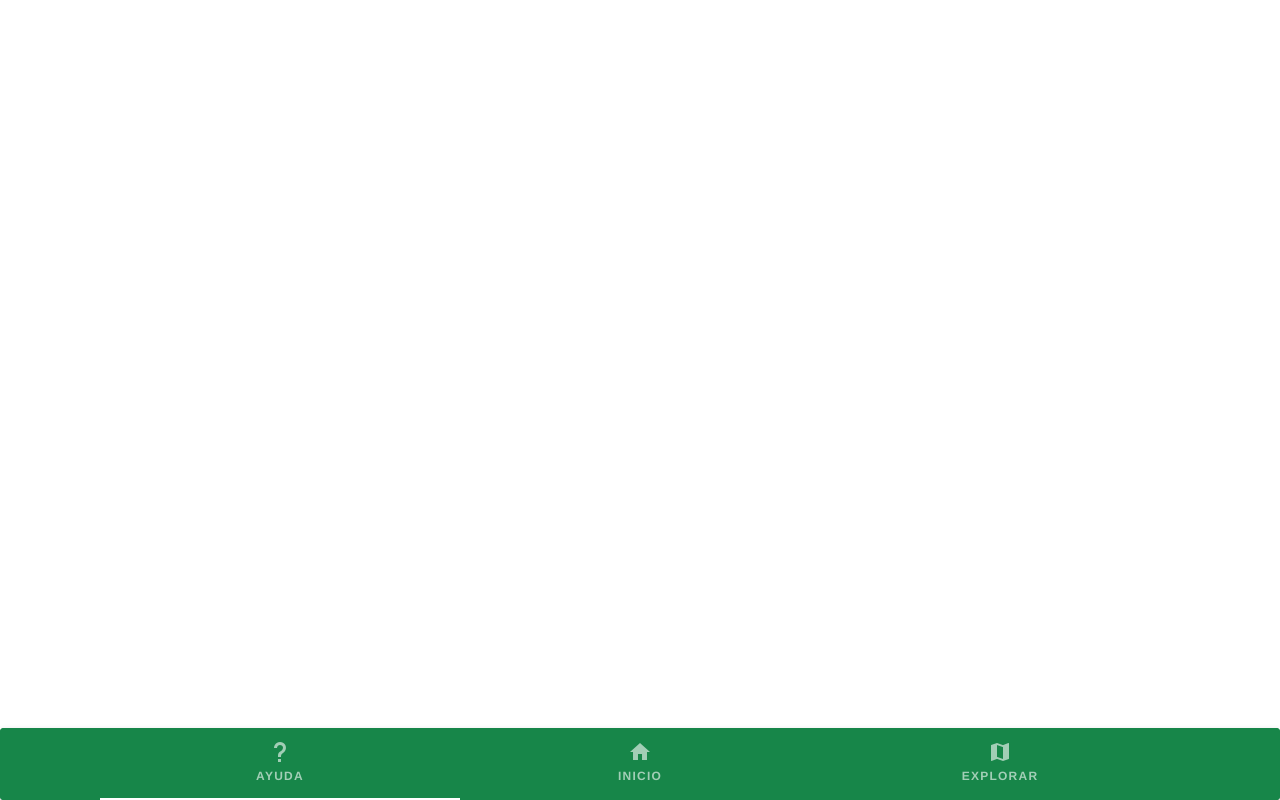
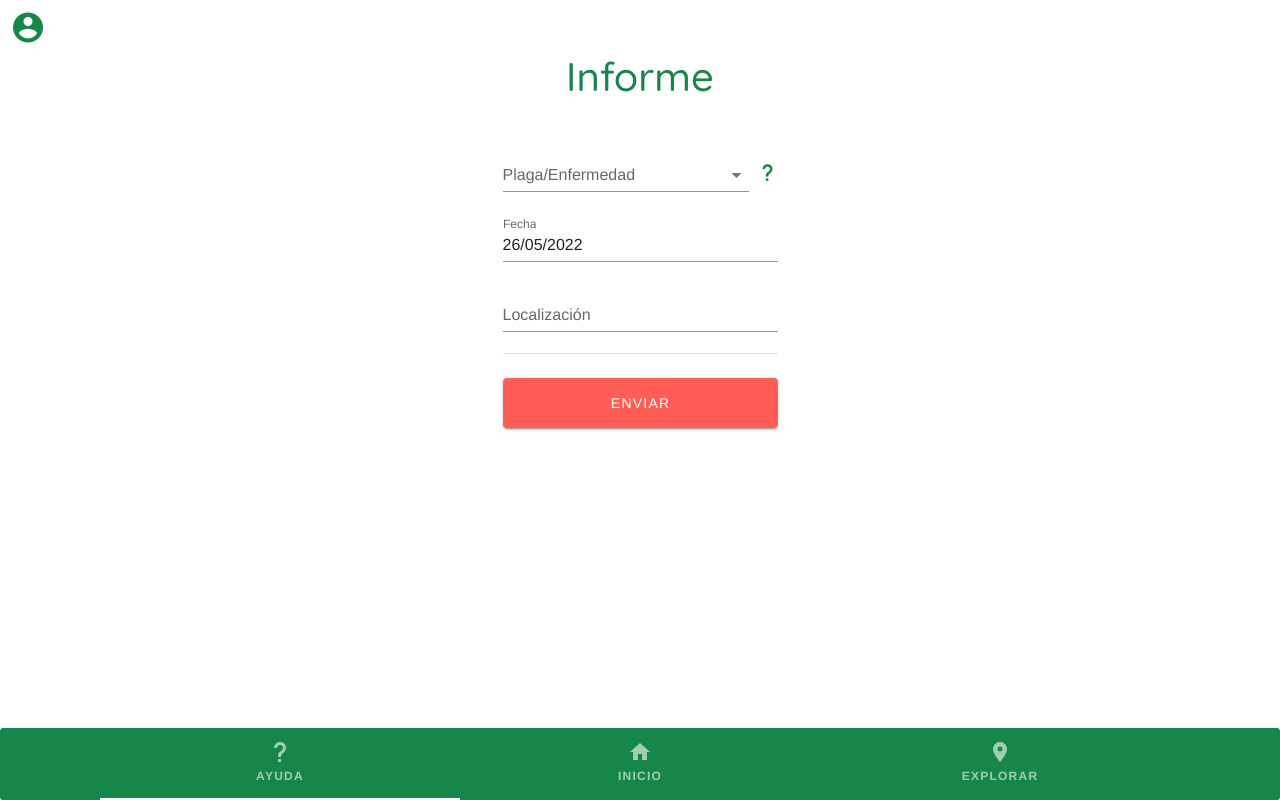
Before and after one commit to sdiezr/apppopuli, a Vue app: page /informe in a window 1280 px wide. Built offline with nearby package versions, Linux system fonts and the light colour scheme.

Commit message:
InformeView: campo plaga/enfermedad, campo fecha
Cambio de nombre: HomeView -> InicioView

```diff
--- a/src/App.vue
+++ b/src/App.vue
@@ -42,7 +42,7 @@ export default {
     icons: [
       { nombre: 'AYUDA', icono: 'mdi-help', ruta: '/perro' },
       { nombre: 'INICIO', icono: 'mdi-home', ruta: '/' },
-      { nombre: 'EXPLORAR', icono: 'mdi-map', ruta: '/perro' }
+      { nombre: 'EXPLORAR', icono: 'mdi-map-marker', ruta: '/perro' }
     ]
   })
 }
@@ -51,7 +51,7 @@ export default {
 <style>
 
   #app {
-    font-family: Helvetica;
+    font-family: Helvetica, sans-serif;
   }
 
   .texto_iconos {
--- a/src/router/index.js
+++ b/src/router/index.js
@@ -1,14 +1,15 @@
 import Vue from 'vue'
 import VueRouter from 'vue-router'
-import HomeView from '../views/HomeView.vue'
+import InicioView from '../views/InicioView.vue'
+import InformeView from '../views/InformeView.vue'
 
 Vue.use(VueRouter)
 
 const routes = [
   {
     path: '/',
-    name: 'home',
-    component: HomeView
+    name: 'inicio',
+    component: InicioView
   },
   {
     path: '/perro',
@@ -17,6 +18,11 @@ const routes = [
     // this generates a separate chunk (about.[hash].js) for this route
     // which is lazy-loaded when the route is visited.
     component: () => import(/* webpackChunkName: "about" */ '../views/AboutView.vue')
+  },
+  {
+    path: '/informe',
+    name: 'informe',
+    component: InformeView
   }
 ]
 
--- /dev/null
+++ b/src/views/InformeView.vue
@@ -0,0 +1,136 @@
+<template>
+  <v-app>
+
+    <div class="icono_usuario">
+      <v-icon
+        large
+        color="#178649">
+        mdi-account-circle
+      </v-icon>
+    </div>
+
+    <div class="titulo">
+      Informe
+    </div>
+
+    <div class="formulario">
+      <v-container fluid style="max-width: fit-content;">
+        <v-form>
+          <v-select
+            label="Plaga/Enfermedad"
+            color="#178649"
+            :items="plagas">
+            <v-tooltip top slot="append-outer">
+              <template v-slot:activator="{ on }">
+                <v-icon
+                  v-on="on"
+                  size="20"
+                  color="#178649">
+                  mdi-help
+                </v-icon>
+              </template>
+              <span>si me disculpa</span>
+            </v-tooltip>
+          </v-select>
+
+          <v-menu
+            v-model="menuDate"
+            :close-on-content-click="false"
+            transition="scale-transition"
+            offset-y
+            max-width="290px"
+            min-width="auto">
+            <template v-slot:activator="{ on, attrs }">
+              <v-text-field
+                v-model="computedDateFormatted"
+                label="Fecha"
+                color="#178649"
+                hint="DD/MM/AA"
+                readonly
+                v-bind="attrs"
+                v-on="on" />
+            </template>
+            <v-date-picker
+              v-model="date"
+              no-title
+              :first-day-of-week="1"
+              locale="es-es"
+              color="#178649"
+              @input="menuDate = false" />
+          </v-menu>
+
+          <v-text-field
+            label="Localización"
+            readonly
+          ></v-text-field>
+
+          <v-divider />
+
+          <br>
+
+          <v-btn class="white--text"
+            width="275"
+            height="50"
+            color="#ff5d55">
+            enviar
+          </v-btn>
+        </v-form>
+      </v-container>
+    </div>
+
+  </v-app>
+</template>
+
+<script>
+export default {
+  data: vm => ({
+    plagas: [
+      'Chrysomela populi',
+      'Cossus cossus',
+      'Saperda populnea'
+    ],
+    date: (new Date(Date.now() - (new Date()).getTimezoneOffset() * 60000)).toISOString().substr(0, 10),
+    dateFormatted: vm.formatDate((new Date(Date.now() - (new Date()).getTimezoneOffset() * 60000)).toISOString().substr(0, 10)),
+    menuDate: false
+  }),
+
+  computed: {
+    computedDateFormatted () {
+      return this.formatDate(this.date)
+    },
+  },
+
+  methods: {
+    formatDate (date) {
+      if (!date) return null
+
+      const [year, month, day] = date.split('-')
+      return `${day}/${month}/${year}`
+    }
+  }
+}
+</script>
+
+<style>
+
+  @import url('https://fonts.googleapis.com/css2?family=Quicksand:wght@500&display=swap');
+
+  .icono_usuario {
+    text-align: left;
+    padding-top: 10px;
+    padding-left: 10px
+  }
+
+  .titulo {
+    text-align: center;
+    font-family: 'Quicksand', sans-serif;
+    font-size: 40px;
+    color: #178649
+  }
+
+  .formulario {
+    text-align: center;
+    margin-top: 25px
+  }
+
+</style>
--- /dev/null
+++ b/src/views/InicioView.vue
@@ -0,0 +1,60 @@
+<template>
+  <v-app>
+
+    <div class="icono_usuario">
+      <v-icon
+        large
+        color="#178649">
+        mdi-account-circle
+      </v-icon>
+    </div>
+
+    <div class="logotipo">
+      <img src="../assets/logo.png"
+        width="180" height="144" />
+    </div>
+
+    <div class="botones">
+      <v-btn class="white--text"
+        width="275"
+        height="50"
+        color="#ff5d55"
+        to="/informe">
+        enviar informe
+      </v-btn>
+
+      <br><br>
+
+      <v-divider />
+
+      <br>
+
+      <v-btn class="white--text"
+        width="275"
+        height="50"
+        color="#178649">
+        iniciar sesión
+      </v-btn>
+    </div>
+
+  </v-app>
+</template>
+
+<style>
+
+  .icono_usuario {
+    text-align: left;
+    padding-top: 10px;
+    padding-left: 10px
+  }
+
+  .logotipo {
+    text-align: center
+  }
+
+  .botones {
+    text-align: center;
+    margin-top: 35px
+  }
+
+</style>
```
